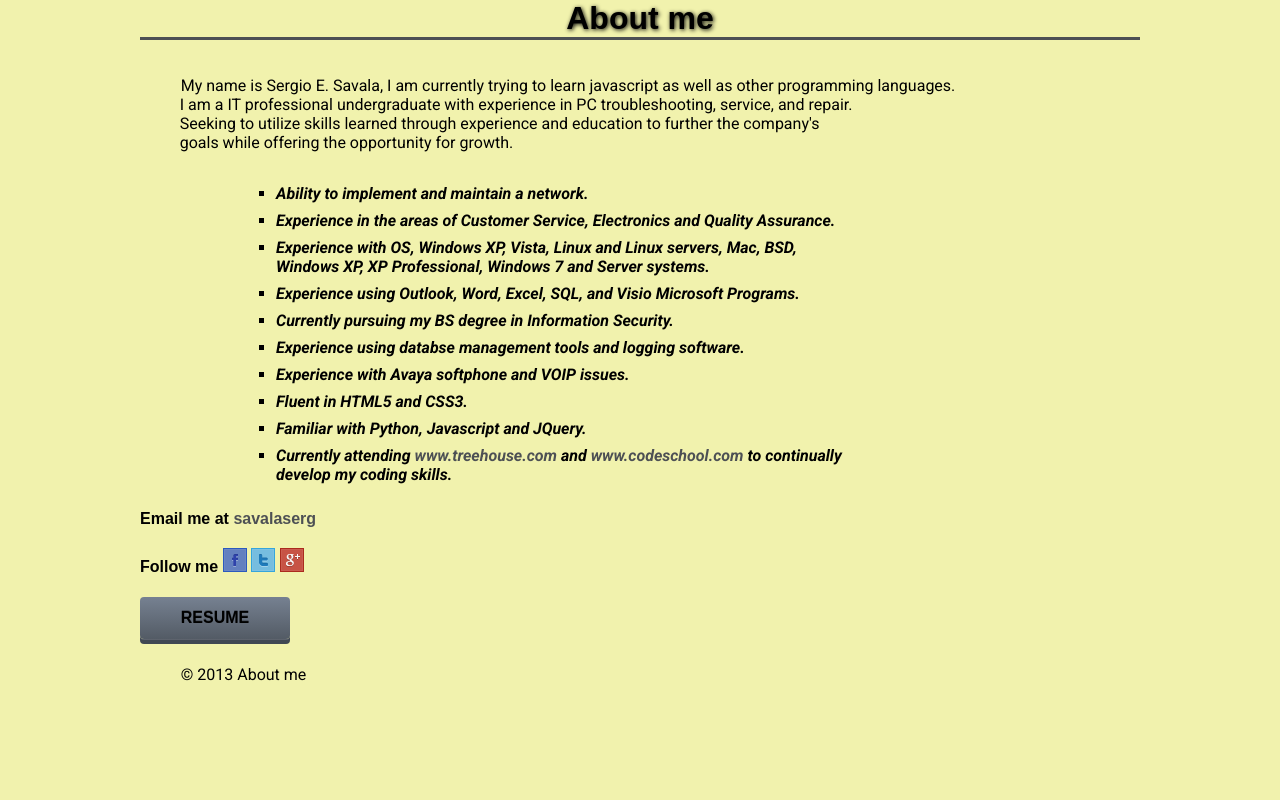
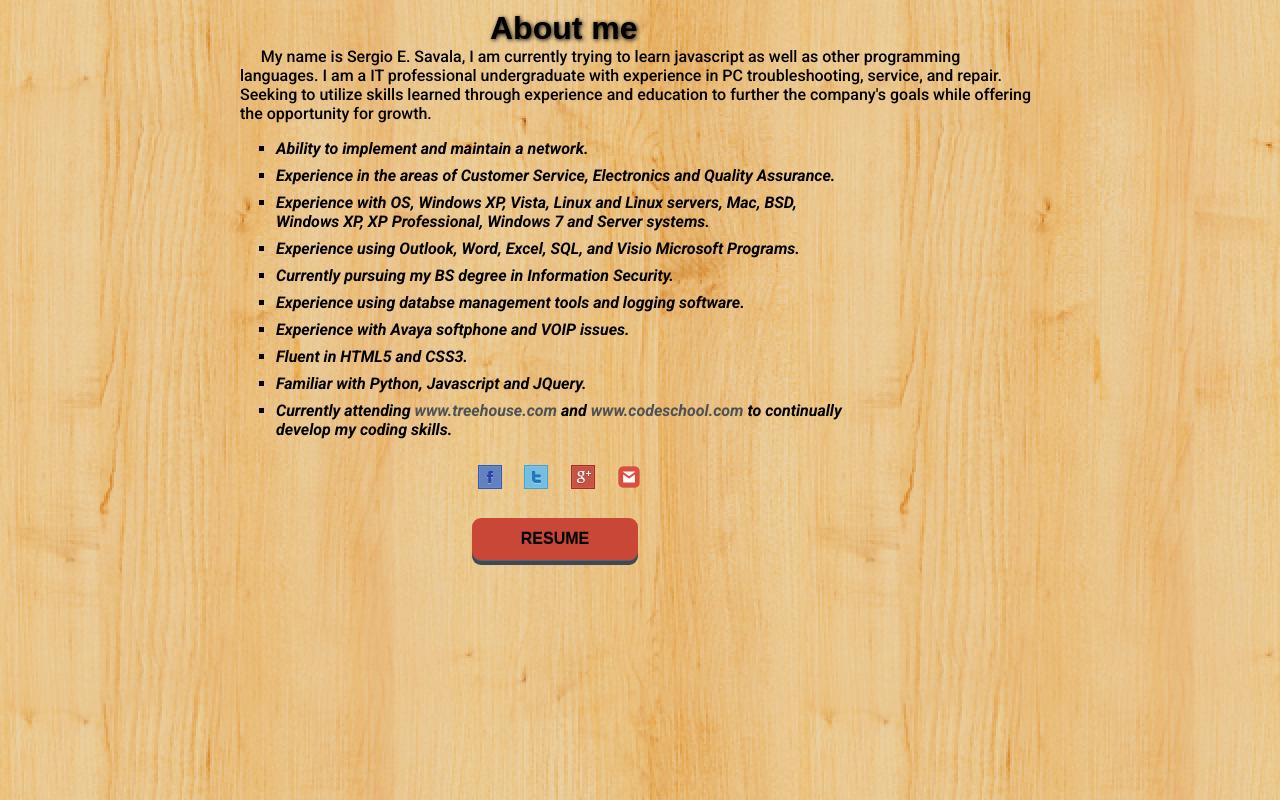
Before and after one commit to savalaserg/Website, a plain HTML site: page index.html in a window 1280 px wide. Drawn offline with Linux system fonts and the light colour scheme.

Commit message:
finally almost finished  added

```diff
--- a/css/style.css
+++ b/css/style.css
@@ -4,14 +4,13 @@
 /* */
 
 html {
-	background-color: #F1F2AD;
-
+  background: #D9C791 url(img/purty2.png);
 }
 div p {
 	font-family: 'Roboto', sans-serif;
-	font-weight: 400;
-	white-space: pre;
-	text-indent: 2.3em;
+	font-weight: 500;
+	text-indent: 1.3em;
+	margin: 0 10% 0 10%;
 }
 
 
@@ -20,18 +19,9 @@ div p {
 	font-weight: 700;
 	font-style: italic;
 	list-style-type: square;
-    background: url('marker.png') no-repeat 0 2px;
 	margin-left: 10%;
 	margin-right: 30%;
 	margin-bottom: 0.5em;
-
-
-}
-
-li:hover {
-	color: tomato;
-}
-
 }
 
  div h3  {
@@ -41,28 +31,18 @@ li:hover {
 }
 
 h1 {
-	border-bottom: 3px solid #4D5054;
-	margin: 0 0 20px 0;
-	text-align: center;
+	margin: 1% 35% 0% 35%;
 	text-shadow: 1px 1px 4px #000;
+
 }
-
 
 
 #links {
 	text-decoration: none;
 	color:#4D5054;
 }
-
-}
-
-#about p {
-	font-family: 'Roboto', sans-serif;
-	font-weight: 700;
-	margin-left:60%;
-	float: right;
-	text-align: center;
-	border-top: 3px solid #4D5054;
+.followme {
+	margin: 0% 32% 0% 32%;
 }
 
 #links {
@@ -74,20 +54,19 @@ h1 {
 }
 
 img {
-	margin-top: 20px;
+	margin-left:5%;
 
 }
 
 .button {
-  border: 5;
-  background: linear-gradient(#768191, #535b65);
-  border-radius: 4px;
+  border: 0;
+  background: #C94737;
+  border-radius: 9px;
   box-shadow: 0 1px 0 rgba(255, 255, 255, 0.15), 0 5px 0 #404853;
-  color: #fff;
+  color: #C94737;
   cursor: pointer;
   font-weight: bold;
-  margin:auto;
-  position:relative;
+  margin: 3% 40% 0% 40%;
   padding: 12px 20px;
   text-shadow: 0 -1px 0 rgba(0, 0, 0, 0.25);
   text-transform: uppercase;
@@ -96,9 +75,9 @@ img {
   text-align: center;
 }
 .button:hover {
-  color: #d4d7da;
+  color: #C94737;
 }
 .button:active {
-  box-shadow: 0 1px 0 rgba(255, 255, 255, 0.15), 0 2px 0 #404853;
+  box-shadow: 0 1px 0 #61513F , 0 2px 0 #404853;
   transform: translateY(3px);
 }
--- a/index.html
+++ b/index.html
@@ -12,38 +12,40 @@
 
   </head>
   <body>
+
     <div class="container clearfix">
-      <h1> About me </h1>
-    <div class="grid_12 alpha">
-      <p> My name is Sergio E. Savala, I am currently trying to learn javascript as well as other programming languages.
+      <h1 class="animated wobble"> About me </h1>
+    <div class="grid_12">
+      <p>My name is Sergio E. Savala, I am currently trying to learn javascript as  well as other programming languages.
           I am a IT professional undergraduate with experience in PC troubleshooting, service, and repair.
           Seeking to utilize skills learned through experience and education to further the company's
           goals while offering the opportunity for growth.</p>
-    <div class="grid_12">
       <ul>
-        <li> Ability to implement and maintain a network.</li>
-        <li> Experience in the areas of Customer Service, Electronics and Quality Assurance.</li>
-        <li> Experience with OS, Windows XP, Vista, Linux and Linux servers, Mac, BSD, Windows XP, XP
+        <li class="animated1 shake"> Ability to implement and maintain a network.</li>
+        <li class="animated1 shake"> Experience in the areas of Customer Service, Electronics and Quality Assurance.</li>
+        <li class="animated1 shake"> Experience with OS, Windows XP, Vista, Linux and Linux servers, Mac, BSD, Windows XP, XP
              Professional, Windows 7 and Server systems.</li>
-        <li> Experience using Outlook, Word, Excel, SQL, and Visio Microsoft Programs.</li>
-        <li> Currently pursuing my BS degree in Information Security.</li>
-        <li> Experience using databse management tools and logging software.</li>
-        <li> Experience with Avaya softphone and VOIP issues. </li>
-        <li> Fluent in HTML5 and CSS3.</li>
-        <li> Familiar with Python, Javascript and JQuery.</li>
-        <li> Currently attending <a href="http://www.teamtreehouse.com" id="links">www.treehouse.com</a> and <a href="http://www.codeschool.com" id="links"> www.codeschool.com</a> to continually develop my coding skills.</li>
+        <li class="animated1 shake"> Experience using Outlook, Word, Excel, SQL, and Visio Microsoft Programs.</li>
+        <li class="animated1 shake"> Currently pursuing my BS degree in Information Security.</li>
+        <li class="animated1 shake"> Experience using databse management tools and logging software.</li>
+        <li class="animated1 shake"> Experience with Avaya softphone and VOIP issues. </li>
+        <li class="animated1 shake"> Fluent in HTML5 and CSS3.</li>
+        <li class="animated1 shake"> Familiar with Python, Javascript and JQuery.</li>
+        <li class="animated1 shake"> Currently attending <a href="http://www.teamtreehouse.com" id="links">www.treehouse.com</a> and <a href="http://www.codeschool.com" id="links"> www.codeschool.com</a> to continually develop my coding skills.</li>
       </ul>
     </div>
+
     <div class"grid_12">
-      <h4>Email me at <a href="mailto:savalaserg@gmail.com" id="links"> savalaserg<br> </a> Follow me <a  href="https://www.facebook.com/savalaserg"> <img class="animated shake" src="img/icon-facebook.png" alt="Facebook Icon"></a> <a href="https://twitter.com/savalaserg"><img class="animated shake" src="img/icon-twitter.png" alt="Twitter Icon"></a> <a href="https://plus.google.com/114952845479377361862"><img class="animated shake" src="img/icon-googleplus2.png" alt="google-plus"></a></h4>
+      <div class="followme">
+       <a  href="https://www.facebook.com/savalaserg"> <img class="animated1 swing" src="img/icon-facebook.png" alt="Facebook Icon"></a> <a href="https://twitter.com/savalaserg"><img class="animated1 swing" src="img/icon-twitter.png" alt="Twitter Icon"></a> <a href="https://plus.google.com/114952845479377361862"><img class="animated1 swing" src="img/icon-googleplus2.png" alt="google-plus"></a> <a href="mailto:savalaserg@gmail.com"><img class="animated1 swing" src="img/mail.png" alt="Email me Icon"></a>
+      </div>
     </div>
-    <div class="grid_2">
-      <h4 class="button"><a href="resume.html" id="links2">Resume</a></h4>
+
+    <div class="grid_10 about">
+      <h4 class="button animated1 shake"><a href="resume.html" id="links2">Resume</a>
     </div>
-    <div class="grid_12"
-    <div id="about">
-       <p> &copy; 2013 About me</p>
-    </div>
+
+
    </div>
   </body>
   </html>
```
Also changed, not shown: css/img/darkskin2.png (added), css/img/es.png (added), css/img/es1.png (added), css/img/purty.png (added), css/img/purty2.png (added), css/img/tweed.png (added), css/img/tweed2.png (added), img/darkskin.png (added), img/darkskin2.png (added), img/mail.png (added).
